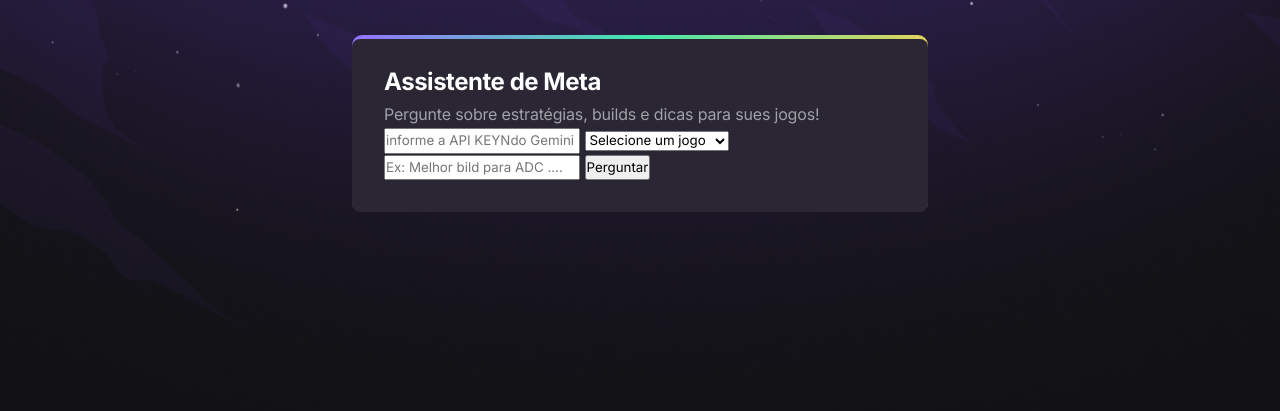
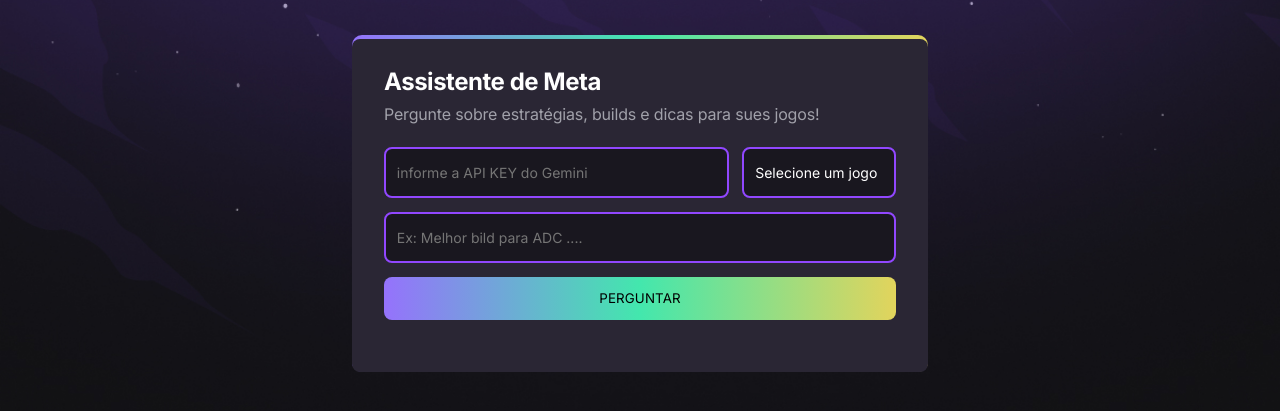
Before and after one commit to nilsonsantos37/NLW, a plain HTML site: page index.html in a window 1280 px wide. Shown: the part 187-598 px from the top of the page. Drawn offline with Linux system fonts and the light colour scheme.

Commit message:
criei o  script

```diff
--- a/index.html
+++ b/index.html
@@ -19,19 +19,19 @@
         <h2 class="title">Assistente de Meta</h2>
         <p>Pergunte sobre estratégias, builds e dicas para sues jogos! </p>
 
-        <form>
-            <input type="password" placeholder="informe a API KEYNdo Gemini" required>
+        <form id="form">
+            <input id="apiKey" type="password" placeholder="informe a API KEY do Gemini" required>
 
-            <select>
+            <select id="gameSelect">
                 <option value="">Selecione um jogo</option>
                 <option value="valorant">Valorant</option>
                 <option value="lol">League of Legends</option>
                 <option value="csgo">CS:GO</option>
             </select>
 
-            <input type="text" placeholder="Ex: Melhor bild para ADC ....">
+            <input id="questionInput" type="text" placeholder="Ex: Melhor bild para ADC ....">
 
-            <button>
+            <button id="askButton">
                 Perguntar
             </button>
         </form>
@@ -45,5 +45,7 @@
         </div>
     </section>
 </main>
+
+<script src="./script.js"></script>
 </body>
 </html>
--- /dev/null
+++ b/script.js
@@ -0,0 +1,25 @@
+const apiKeyInput = document.getElementById('apiKey');
+const gameSelect = document.getElementById('gameSelect');
+const questionInput = document.getElementById('questionInput');
+const askButton = document.getElementById('askButton');
+const aiResponse = document.getElementById('aiResponse');
+const form = document.getElementById('form');
+
+const enviarFormulario = (event) => {
+ event.preventDefault();
+ const apiKey = apiKeyInput.value;
+ const game = gameSelect.value;
+ const question = questionInput.value;
+
+ console.log({ apiKey, game, question});
+
+  if(apiKey == '' || game == '' || question == '') {
+    alert('Por favor, preencha todos os campos.');
+    return;
+  }
+  askButton.disabled = true;
+  askButton.textContent = 'Perguntando...';
+  askButton.classList.add('loading');
+}
+
+form.addEventListener('submit', enviarFormulario);
--- a/style.css
+++ b/style.css
@@ -72,6 +72,60 @@ main section {
   }
 }
 
+
 form {
+  display: flex;
+  gap: 0.85rem;
+  flex-wrap: wrap;
+  margin: 1.25rem 0;
+}
 
+input, select {
+ all: unset;
+ border: 2px solid #9147ff;
+ border-radius: 0.5rem;
+ padding: 0.675rem;
+ font-size: 0.875rem;
+ background-color: #00000066;
 }
+
+input {
+  flex: 1;
+}
+
+button {
+  width: 100%;
+  border: 0;
+  background-image: linear-gradient(90deg, #9572fc 0%, #43e7ad 50%, #e2d45c 100%);
+  padding: 0.675rem;
+  border-radius: 0.5rem;
+  font-weight: thin;
+  text-transform: uppercase;
+  letter-spacing: 0.12px;
+
+  transition: all 0.3s;
+}
+
+button:hover {
+  cursor: pointer;
+  transform: translateY(-2px);
+  box-shadow: 0 5px 1rem rgba(255, 248, 107, 0.2);
+}
+
+button:disabled {
+  transition: initial;
+  transform: initial;
+  box-shadow: initial;
+
+  cursor: not-allowed;
+}
+
+.loading {
+  animation: pulse 1s infinite;
+}
+
+@keyframes pulse {
+  50% {
+    opacity: 0.5;
+  }
+}
```
Also changed, not shown: 2 other files.
